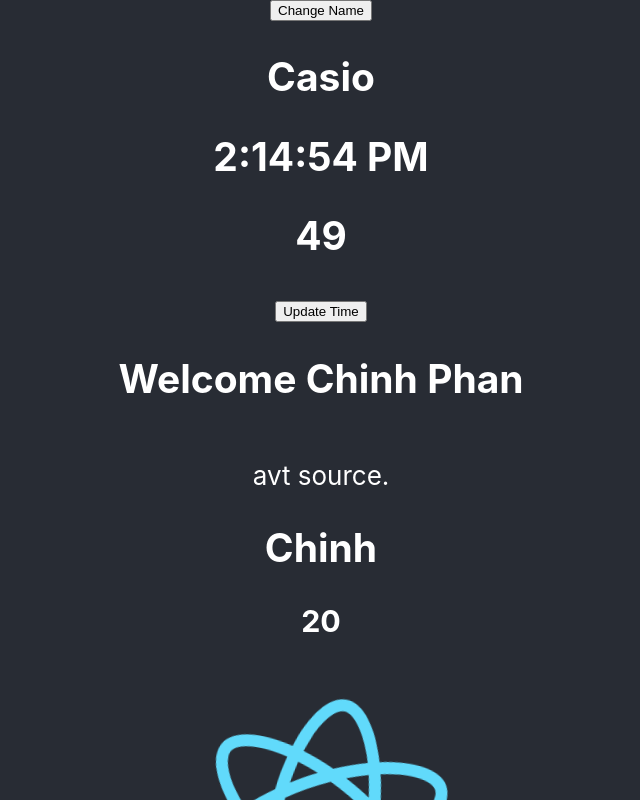
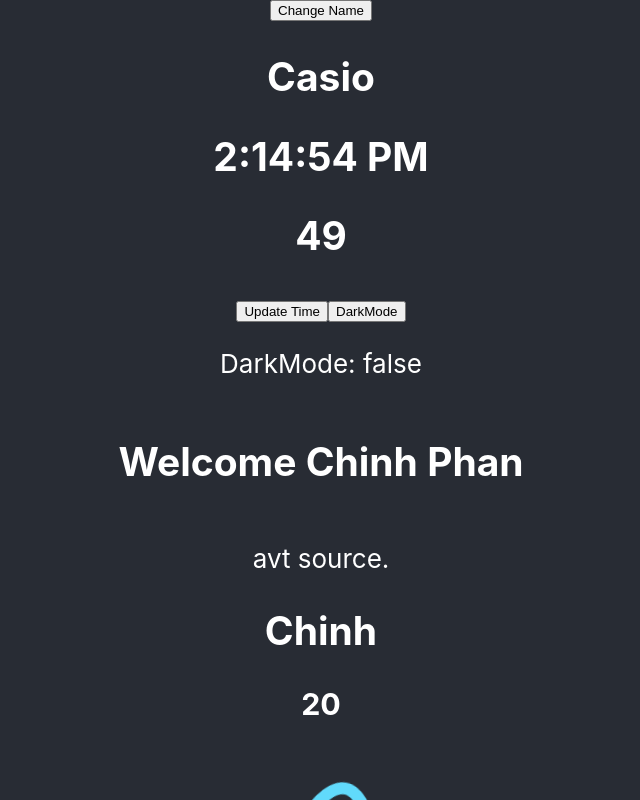
Before and after one commit to chinhphan099/react-2023, a React (Create React App) app in the folder second/: page / in a window 1280 px wide. Shown: the top 800 px of the page, without its empty margins (319-959 px from the left). Built offline with nearby package versions, Linux system fonts and the light colour scheme.

Commit message:
componentDidUpdate

```diff
--- a/second/src/Clock.jsx
+++ b/second/src/Clock.jsx
@@ -18,7 +18,8 @@ export default class Clock extends React.Component {
       seconds: {
         created: new Date().getSeconds()
       },
-      list: []
+      list: [],
+      darkMode: false
     }
   }
 
@@ -32,6 +33,13 @@ export default class Clock extends React.Component {
     this.setState(newState)
   }
 
+  toggleDarkMode = () => {
+    this.setState(prevState => ({
+      ...prevState,
+      darkMode: !prevState.darkMode
+    }))
+  }
+
   componentDidMount() {
     fetchApi().then(res => this.setState((preState) => ({
       ...preState,
@@ -41,6 +49,10 @@ export default class Clock extends React.Component {
     setInterval(this.getTime, 1000)
   }
 
+  componentDidUpdate() {
+    console.log('componentDidUpdate')
+  }
+
   render() {
     return (
       <div>
@@ -48,6 +60,8 @@ export default class Clock extends React.Component {
         <h2>{this.state.time.created}</h2>
         <h2>{this.state.seconds.created}</h2>
         <button onClick={this.getTime}>Update Time</button>
+        <button onClick={this.toggleDarkMode}>DarkMode</button>
+        {this.state.darkMode ? <p>DarkMode: true</p> : <p>DarkMode: false</p>}
       </div>
     )
   }
```
